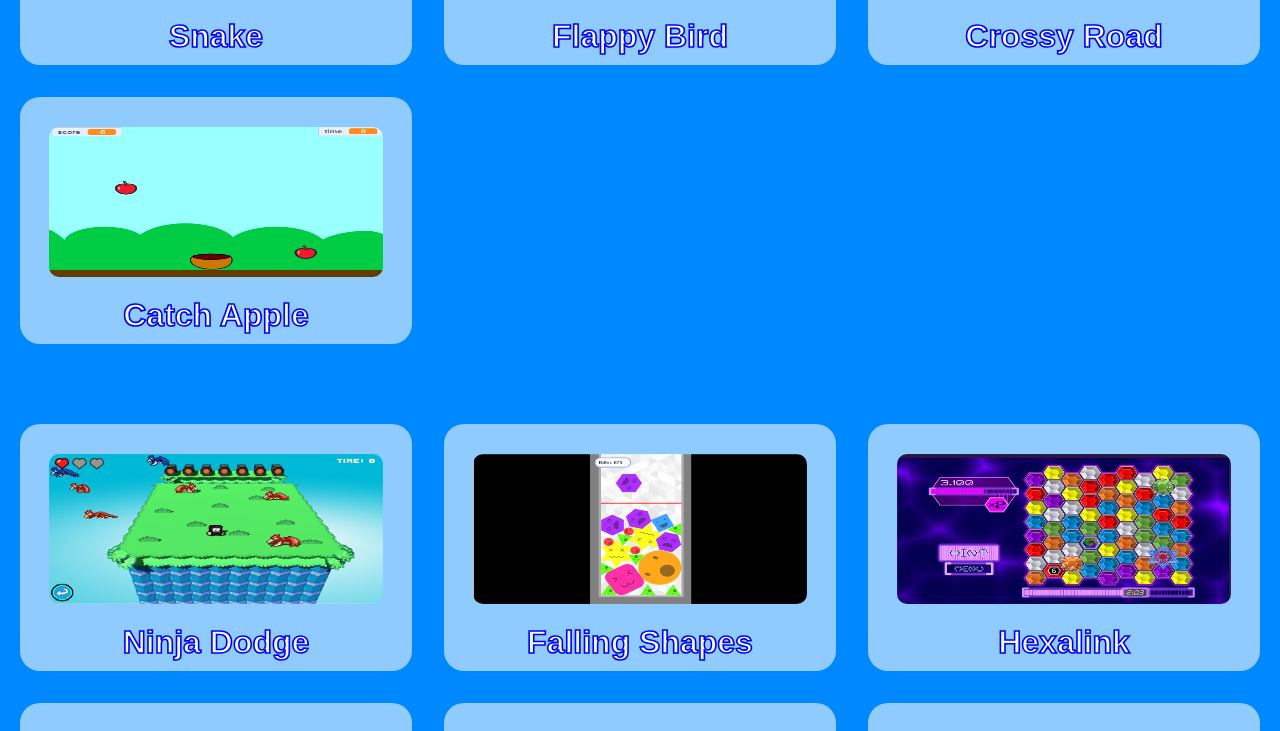
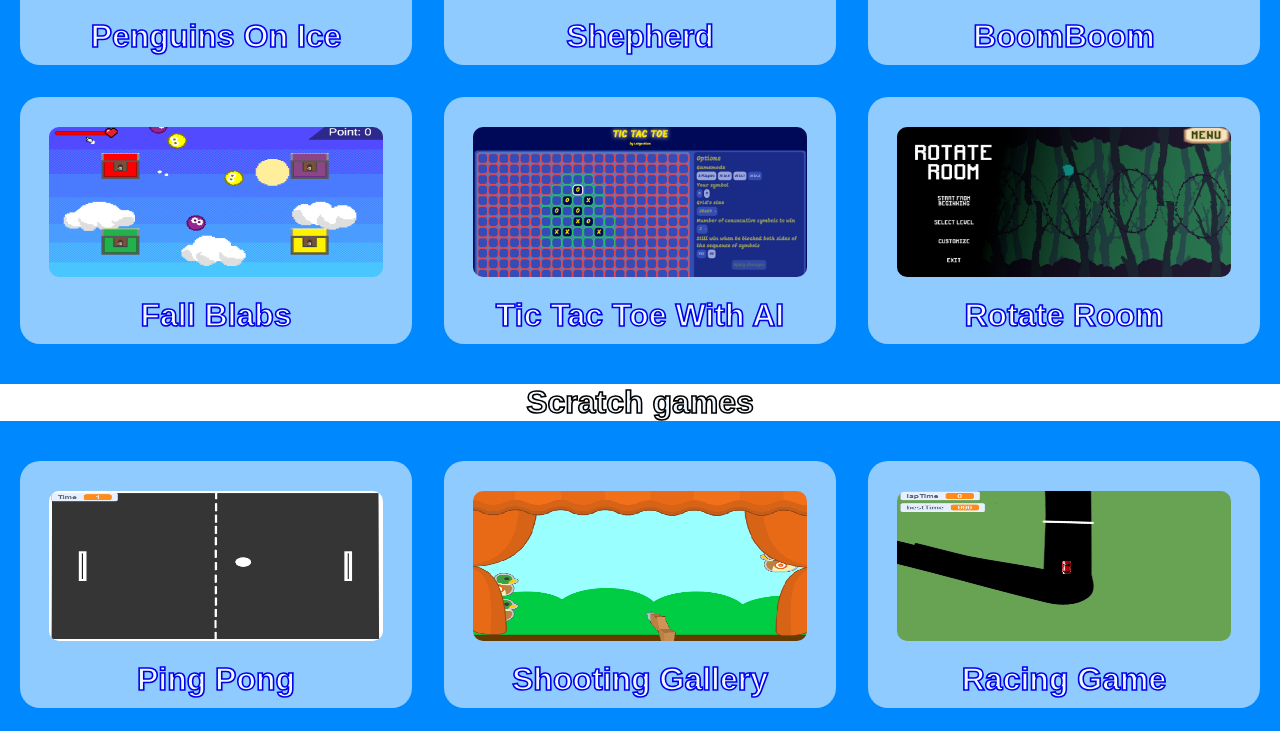
Before and after one commit to LeHien6601/showroom-gamedevclub-2024, a React (Vite) app: page / in a window 1280 px wide. Shown: the part 884-1615 px from the top of the page. Built offline with nearby package versions, Linux system fonts and the light colour scheme.

Commit message:
Update 2 new games

```diff
--- a/public/unity-games.json
+++ b/public/unity-games.json
@@ -58,5 +58,17 @@
         "name": "Fall Blabs",
         "image": "fallblabs.png",
         "link": "https://haiphan2309.itch.io/fall-blabs"
+    },
+    {
+        "id": 12,
+        "name": "Tic Tac Toe With AI",
+        "image": "lnhtictactoe.png",
+        "link": "https://lnh-tic-tac-toe.netlify.app"
+    },
+    {
+        "id": 13,
+        "name": "Rotate Room",
+        "image": "rotateroom.png",
+        "link": "https://lehien6601.itch.io/rotate-room"
     }
 ]
--- a/src/App.css
+++ b/src/App.css
@@ -15,6 +15,12 @@
     display: flex;
     padding: 0;
 }
+.middle{
+    text-align: center;
+    font: 800 2rem Arial;
+    -webkit-text-fill-color: aliceblue;
+    -webkit-text-stroke: 0.1rem;
+}
 .logo{
     height: 100px;
     margin: 0;
--- a/src/App.jsx
+++ b/src/App.jsx
@@ -21,14 +21,15 @@
       <div className="top">
         <a href='https://www.facebook.com/hcmutGDC'><img src={logo} className="logo"></img></a>
       </div>
+
       <div className="game-list">
-        {games.map((game) => (
+        {ugames.map((game) => (
           <Game name={game.name} image={game.image} link={game.link} key={game.id}/>
         ))}
       </div>
-
+      <p className='middle'>Scratch games</p>
       <div className="game-list">
-        {ugames.map((game) => (
+        {games.map((game) => (
           <Game name={game.name} image={game.image} link={game.link} key={game.id}/>
         ))}
       </div>
```
Also changed, not shown: public/lnhtictactoe.png (added), public/rotateroom.png (added).
